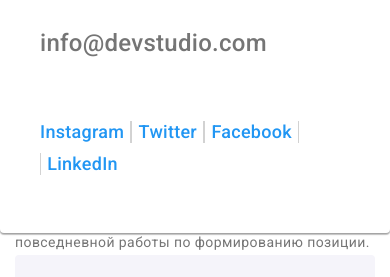
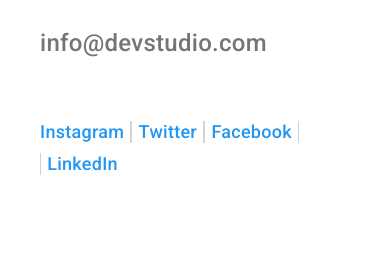
Before and after one commit to DenysPhV/goit-markup-hw-08, a plain HTML site: page index.html in a window 390 px wide. Both pictures are taken after a click on the button 349 px from the left and 31 px from the top of the page. Shown: the part 496-773 px from the top of the page. Drawn offline with nearby package versions, Linux system fonts and the light colour scheme; files that its build step writes are made by us from their sources.

Commit message:
update _mobile-menu.scss

```diff
--- a/sass/components/_mobile-menu.scss
+++ b/sass/components/_mobile-menu.scss
@@ -3,7 +3,7 @@
   top: 0;
   left: 50%;
   width: 100vw;
-  height: 100%w;
+  height: 100%;
 
   z-index: 2;
 
```
